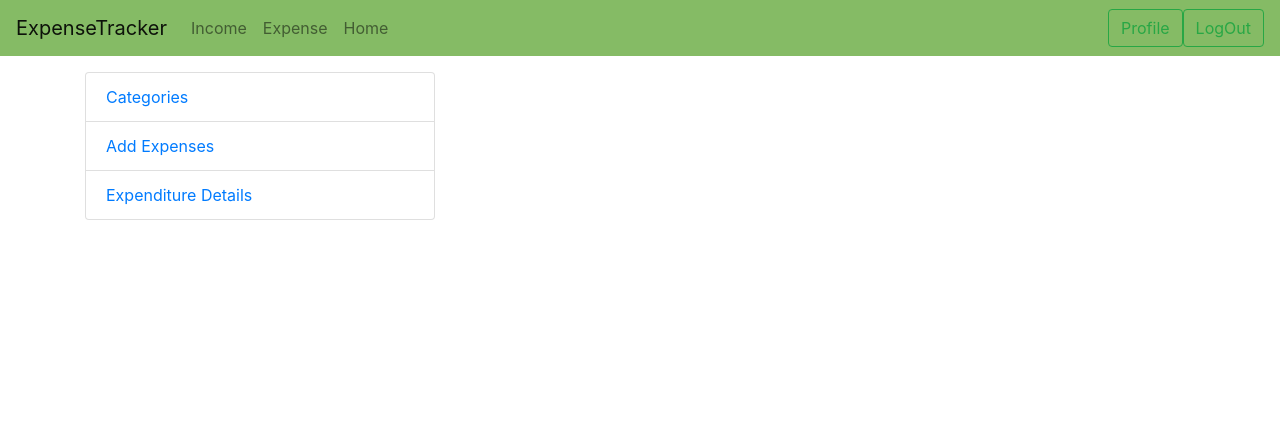
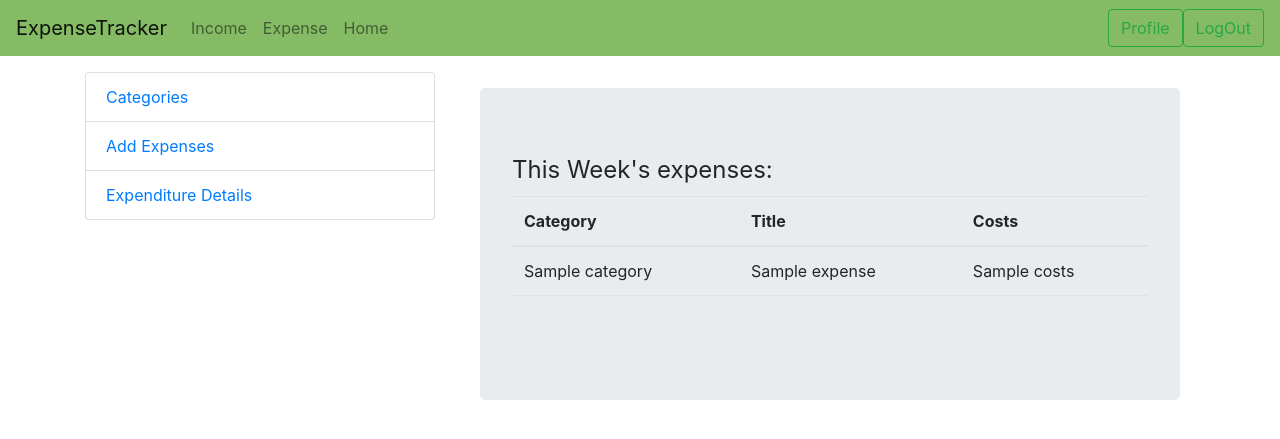
Before and after one commit to Sujeet9271/mtrack, a Django app: template templates/expenses/expenses_home.html in a window 1280 px wide. Shown: the top 439 px of the page. Run offline with Django 3.2, Linux system fonts and the light colour scheme; the template is opened without the code that fills it: most values are stand-ins (such as "Sample title", 1, 10 or a date in 2020); some libraries are stand-ins or nearby versions.

Commit message:
adding month filter in dashboard and week's data in income/expense_home

```diff
--- a/templates/expenses/expenses_home.html
+++ b/templates/expenses/expenses_home.html
@@ -2,17 +2,72 @@
 {% block 'title' %}
 ExpenseTracker| Expenses
 {% endblock %}
-
+{% block 'css' %}
+    <script src="https://ajax.googleapis.com/ajax/libs/jquery/3.3.1/jquery.min.js"></script>
+{% endblock %}
 
 {% block 'active_page' %}
  <a class="navbar-brand" href="{% url 'expenses_home' %}">Expenses</a>
 {% endblock %}
 
 {% block 'content' %}
+
 <div class="container pt-3">
+
     <div class="row">
+
         {% include 'partials/sidebar.html' %}
+
+        <div class="col-md-8">
+
+                <div class="container pt-3">
+
+                     <div class="jumbotron">
+
+                               <fieldset>
+                                    <legend>This Week's expenses:</legend>
+                                   {% if expense %}
+                                        <table class="table table-hover">
+                                        <thead>
+                                            <th>Category</th>
+                                            <th>Title</th>
+                                            <th>Costs</th>
+                                        </thead>
+                                        <tbody>
+                                                {% for e in expense %}
+                                                                <tr colspan="6" data-toggle="collapse" data-target="#{{e.id}}" class="accordion-toggle">
+                                                                    <td>{{e.category}}</td>
+                                                                    <td>{{e.title}}</td>
+                                                                    <td>{{e.costs}}</td>
+                                                                </tr>
+                                                                <tr class="p">
+                                                                    <td colspan="6" class="hiddenRow">
+                                                                        <div class="accordian-body collapse p-3" id="{{e.id}}">
+                                                                            <p>Date : <span>{{e.date}}</span> </p>
+                                                                            <p>Category : <span>{{e.category}}</span> </p>
+                                                                            <p>Name : <span>{{e.title}}</span> </p>
+                                                                            <p>Cost : <span>{{e.costs}}</span></p>
+                                                                            <p>Description : <span>{{e.description}}</span></p>
+                                                                        </div>
+                                                                    </td>
+                                                                </tr>
+                                                    {% endfor %}
+                                        </tbody>
+                                    </table>
+                                   {% else %}
+                                        No expenses this week
+                                   {% endif %}
+                               </fieldset>
+
+                     </div>
+
+                </div>
+
+        </div>
+
     </div>
+
 </div>
 
+
 {% endblock %}
--- a/templates/master/base.html
+++ b/templates/master/base.html
@@ -52,7 +52,9 @@
 
     {% endblock %}
 
+    {% block 'js'%}
 
+    {% endblock %}
     <script src="https://code.jquery.com/jquery-3.2.1.slim.min.js" integrity="sha384-KJ3o2DKtIkvYIK3UENzmM7KCkRr/rE9/Qpg6aAZGJwFDMVNA/GpGFF93hXpG5KkN" crossorigin="anonymous"></script>
     <script src="https://cdnjs.cloudflare.com/ajax/libs/popper.js/1.12.9/umd/popper.min.js" integrity="sha384-ApNbgh9B+Y1QKtv3Rn7W3mgPxhU9K/ScQsAP7hUibX39j7fakFPskvXusvfa0b4Q" crossorigin="anonymous"></script>
     <script src="https://maxcdn.bootstrapcdn.com/bootstrap/4.0.0/js/bootstrap.min.js" integrity="sha384-JZR6Spejh4U02d8jOt6vLEHfe/JQGiRRSQQxSfFWpi1MquVdAyjUar5+76PVCmYl" crossorigin="anonymous"></script>
@@ -61,5 +63,6 @@
 
 
 
+
 </body>
 </html>
```
Also changed, not shown: Accounts/views.py (+9 -6 lines), expenses/views.py (+17 -52 lines), income/views.py (+8 -1 lines), templates/account/dashboard.html (+4 -4 lines), templates/expenses.html (+8 -0 lines), templates/incomes/income_home.html (+43 -1 lines).
